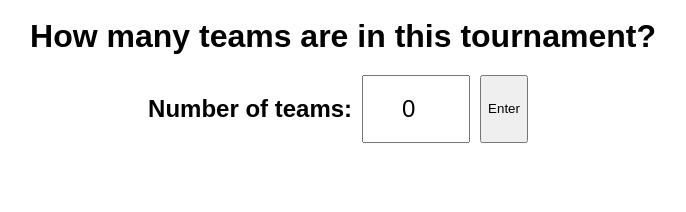
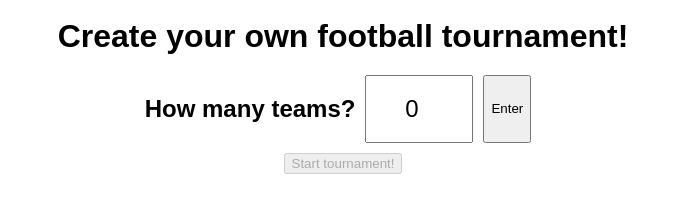
Before and after one commit to NumanBashir/FootballTournament---AngularJS, a website: page index.html in a window 1280 px wide. Shown: the whole page, without its empty margins (297-983 px from the left). Drawn offline with nearby package versions, Linux system fonts and the light colour scheme.

Commit message:
form styling

```diff
--- a/app/components/tournament/tournament.template.html
+++ b/app/components/tournament/tournament.template.html
@@ -1,13 +1,26 @@
 <div class="container">
-    <h1>How many teams are in this tournament?</h1>
-    <div class="number-teams">
-        <h2>Number of teams:</h2>
-        <input type="number" ng-model="$ctrl.numberOfTeams" class="input-box">
-        <button ng-click="$ctrl.generateTeams()">Enter</button>
+    <h1>Create your own football tournament!</h1>
+    <form name="tournamentForm" novalidate>
+        <div class="number-teams">
+            <h2>How many teams?</h2>
+            <input type="number" ng-model="$ctrl.numberOfTeams" class="input-box" min="0">
+            <button ng-click="$ctrl.generateTeams()">Enter</button>
+        </div>
+    </form>
+
+    <ul ng-if="$ctrl.teams.length >0">
+        <li ng-repeat="team in $ctrl.teams track by $index">
+            <label for="team{{$index}}">Team {{$index + 1}}</label>
+            <input type="text" id="team{{$index}}" ng-model="" required>
+        </li>
+    </ul>
+
+    <div class="number-teams" ng-if="$ctrl.teams.length > 0">
+        <label for="homeAwayGames">Are there home and away games?</label>
+        <input type="checkbox" id="homeAwayGames" ng-model="$ctrl.homeAwayGames">
     </div>
 
-    <ul>
-        <li ng-repeat="team in $ctrl.teams">{{ team.name }}</li>
-    </ul>
+    <button type="button" ng-click="$ctrl.startTournament()"
+        ng-disabled="$ctrl.teams.length === 0 || !tournamentForm.$valid">Start tournament!</button>
 
 </div>
```
